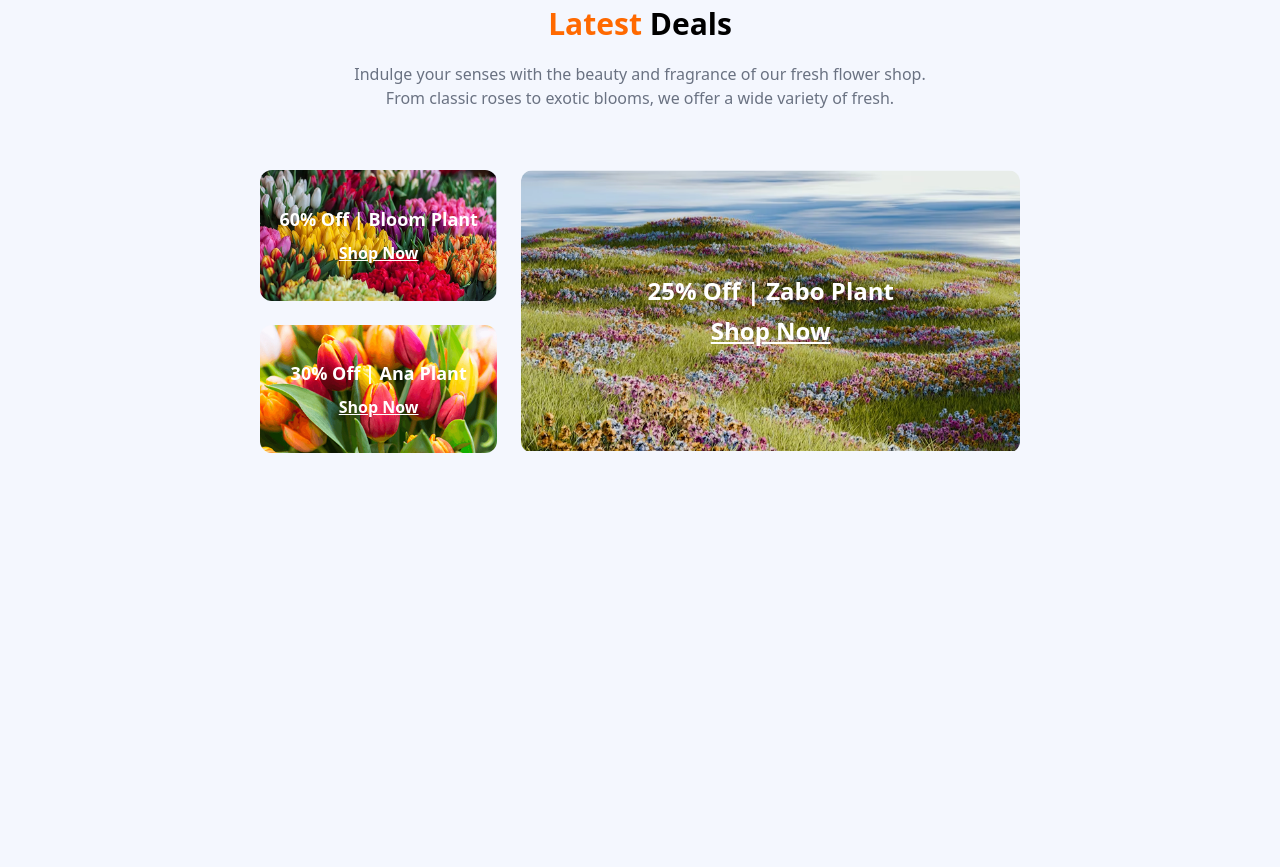
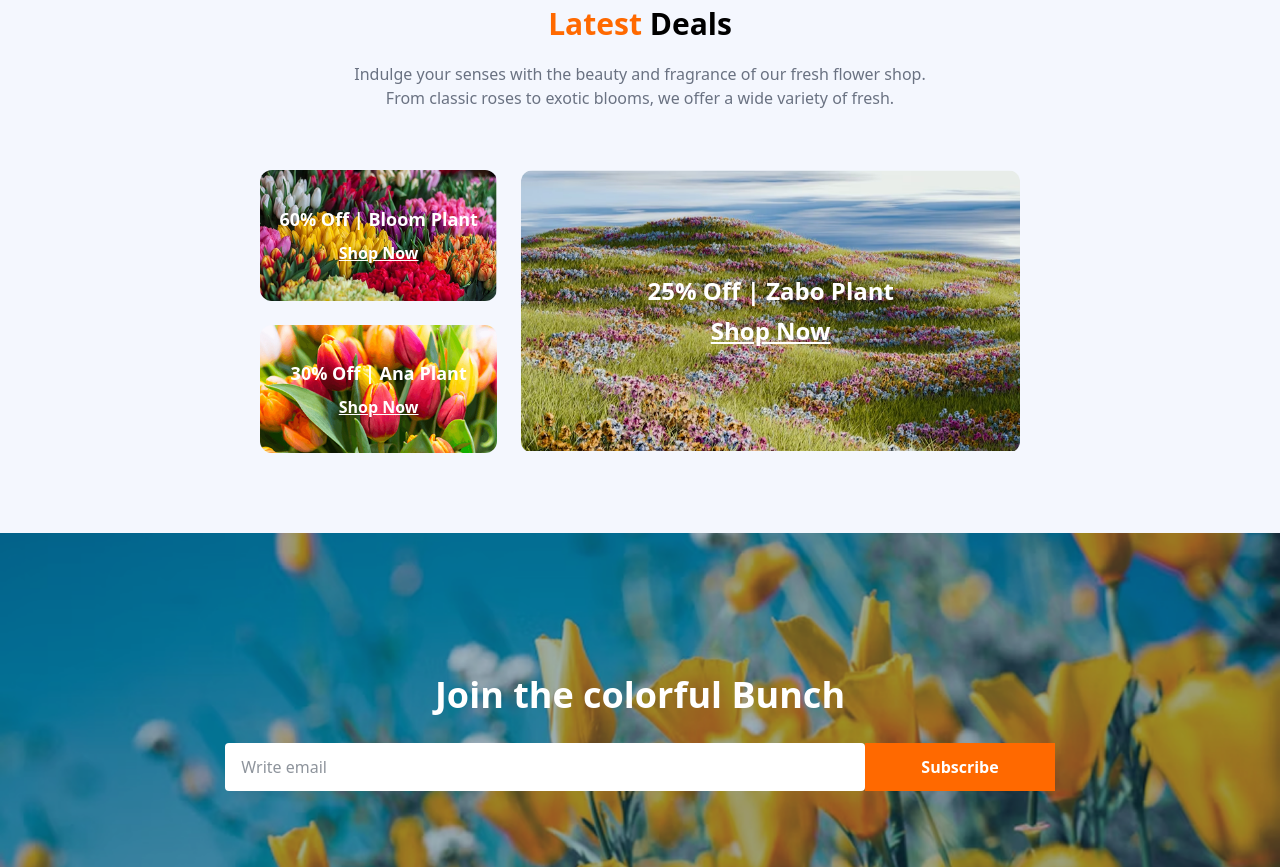
Before and after one commit to sabujsushil2025/responsive-flower-shop-website, a plain HTML site: page index.html in a window 1280 px wide. Shown: the part 1933-2800 px from the top of the page. Before the commit the page ends 2466 px from the top, so only its background shows below. Drawn offline with nearby package versions, Linux system fonts and the light colour scheme.

Commit message:
Join the colourful bunch Section

```diff
--- a/index.html
+++ b/index.html
@@ -30,7 +30,7 @@
         shop. From classic roses to exotic blooms, we offer a wide variety of
         fresh flowers that are perfect for any occasion.</p>
   </div>
-  <div">
+  <div>
     <img src="hero-flower.png" alt="" class="object-contain">
   </div>
 </section>
@@ -160,9 +160,22 @@
          </div>
       </div>
     </div>
+  </section>
+
+
+  <!-- Join the colourful bunch Section -->
+
+  <section class="bg-[url(news-letter-bg.png)] w-full h-[350px] md:h-[400px]  bg-cover bg-center flex items-center justify-center">
+    <!-- form with subscribe -->
+    <div class="text-center w-full">
+      <h2 class="text-2xl md:text-4xl font-bold text-white mb-7">Join the colorful Bunch</h2>
+      <form class="flex flex-row items-center justify-center">
+        <input type="email" placeholder="Write email" class="w-2/4 md:w-1/2 px-4 py-3 text-gray bg-white rounded-sm focus:outline-none">
+        <button type="submit" class="bg-orange-500 hover:bg-green-600 text-white px-6 py-3 md:px-14 md:py-3 font-semibold">Subscribe</button>
+      </form>
+    </div>
 
   </section>
 
-
 </body>
 </html>
```
Also changed, not shown: news-letter-bg.png (added).
